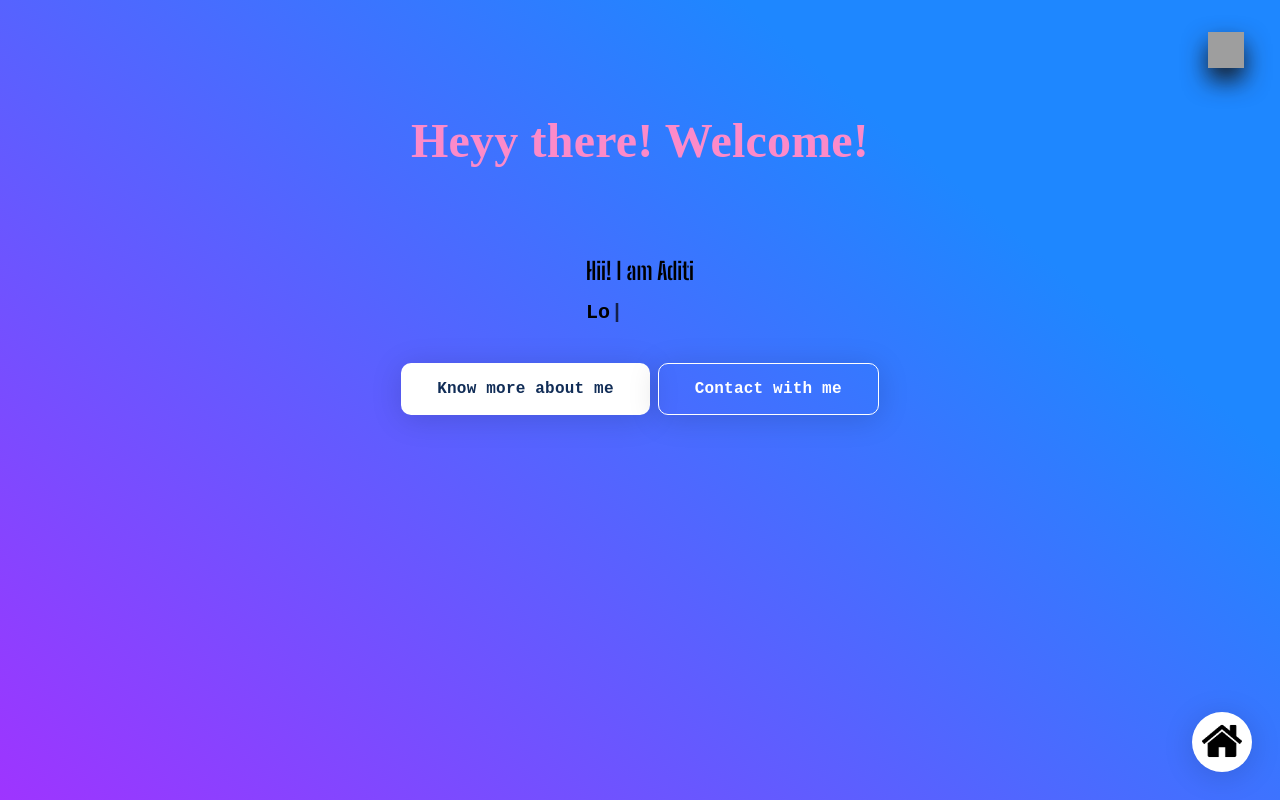
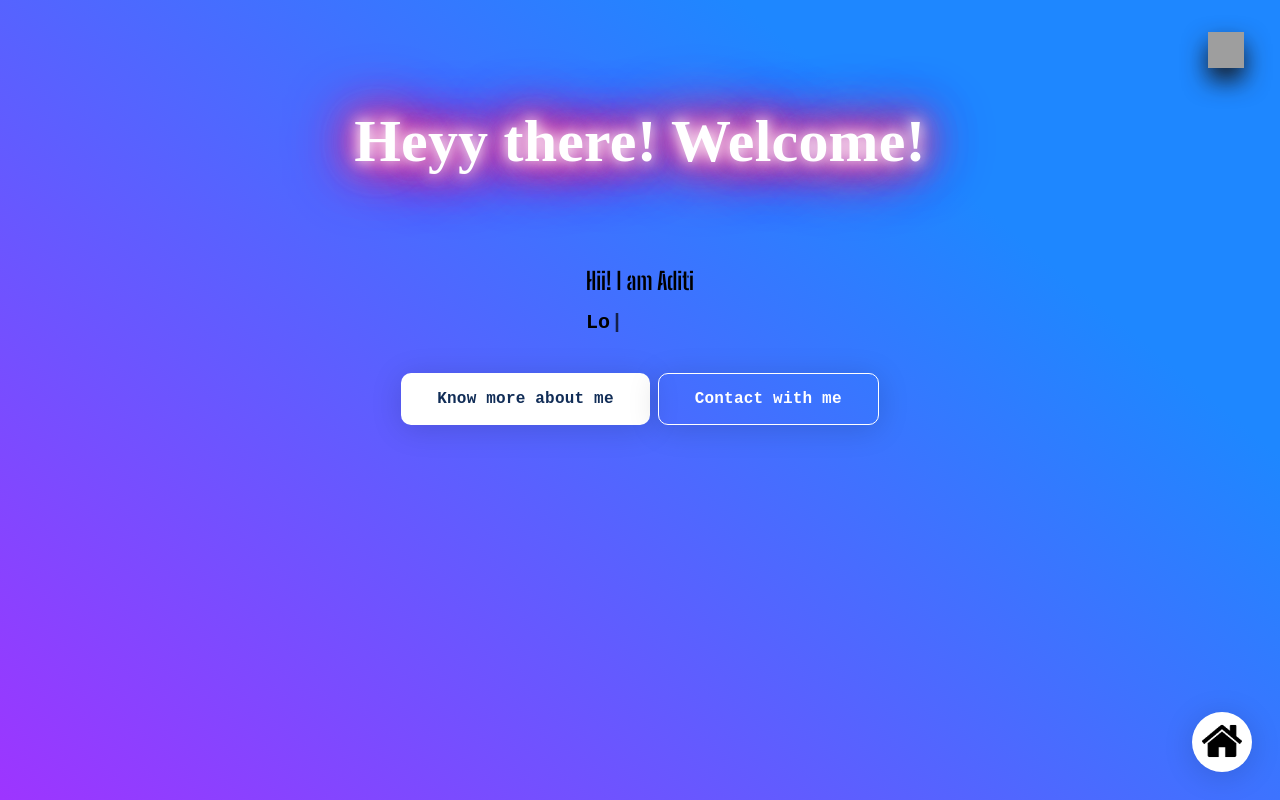
Before and after one commit to iaditi/iaditi.github.io, a React (Create React App) app: page /contact in a window 1280 px wide. Shown: the top 800 px of the page. Built offline with nearby package versions, Linux system fonts and the light colour scheme; grey boxes are pictures that could not be loaded; a web font is replaced by a local one.

Commit message:
Added glowing effect

```diff
--- a/src/components/Home/Home.css
+++ b/src/components/Home/Home.css
@@ -25,7 +25,7 @@
     line-height: 62px;
     text-align: center;
     letter-spacing: 0.2px;
-    color: rgb(252, 138, 201);
+    color: rgb(255, 255, 255);
     margin: 10px;
 }
 
@@ -133,3 +133,23 @@
         margin: 10px 10px 35px 10px;
     }
 }
+
+
+/* glow */
+
+.glow {
+    font-size: 20px;
+    text-align: center;
+    -webkit-animation: glow 1s ease-in-out infinite alternate;
+    -moz-animation: glow 1s ease-in-out infinite alternate;
+    animation: glow 1s ease-in-out infinite alternate;
+}
+
+@keyframes glow {
+    from {
+        text-shadow: 0 0 10px #fff, 0 0 20px #fff, 0 0 30px #e60073, 0 0 40px #e60073, 0 0 50px #e60073, 0 0 60px #e60073, 0 0 70px #e60073;
+    }
+    to {
+        text-shadow: 0 0 20px #fff, 0 0 30px #ff4da6, 0 0 40px #ff4da6, 0 0 50px #ff4da6, 0 0 60px #ff4da6, 0 0 70px #ff4da6, 0 0 80px #ff4da6;
+    }
+}
--- a/src/components/Home/Home.jsx
+++ b/src/components/Home/Home.jsx
@@ -27,7 +27,7 @@
         return (
             <div className="home-container">
                 {/* {this.state.showModal && < Modal closeModal={this.closeModal} />} */}
-                <div className="header-text">
+                <div className="header-text glow">
                     <h1>Heyy there! Welcome!</h1>
                     <p></p>
                     <br />
```
